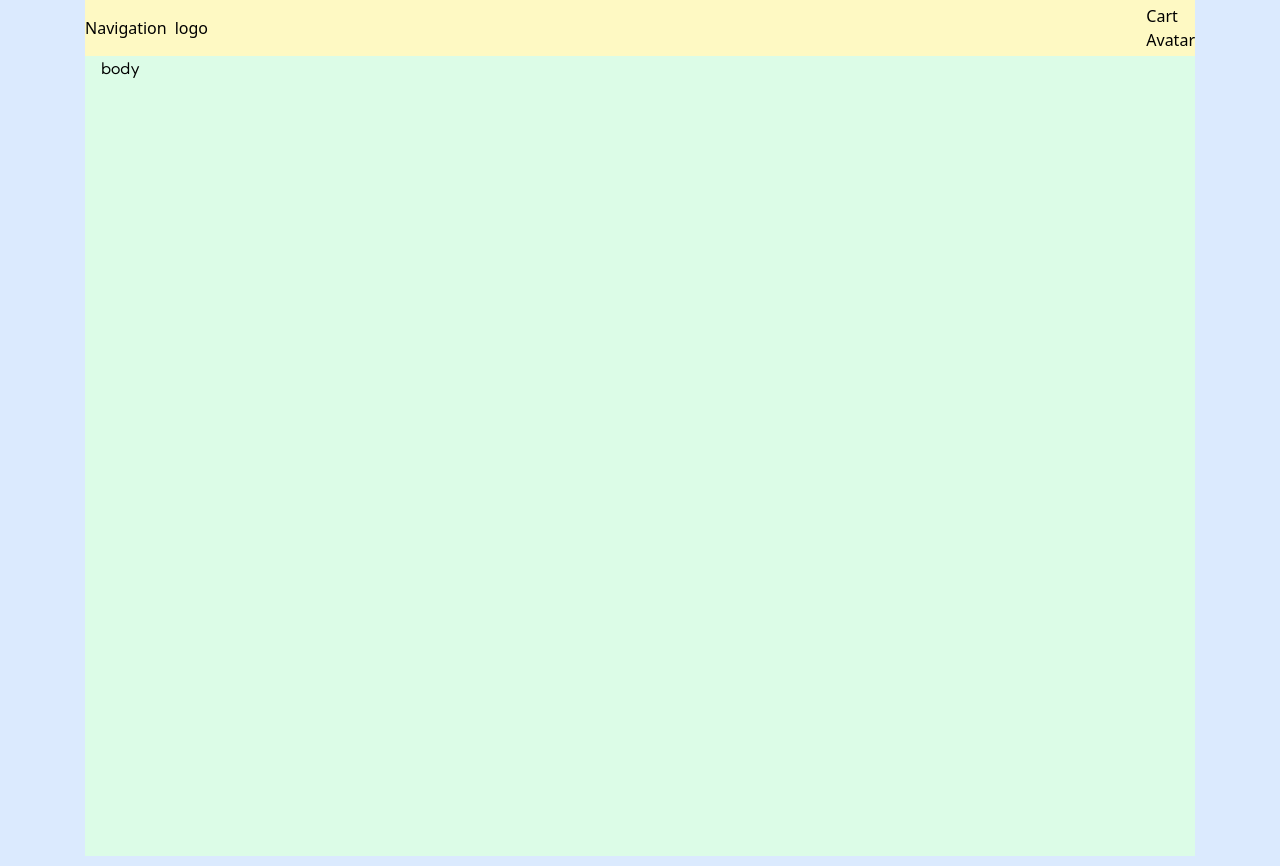
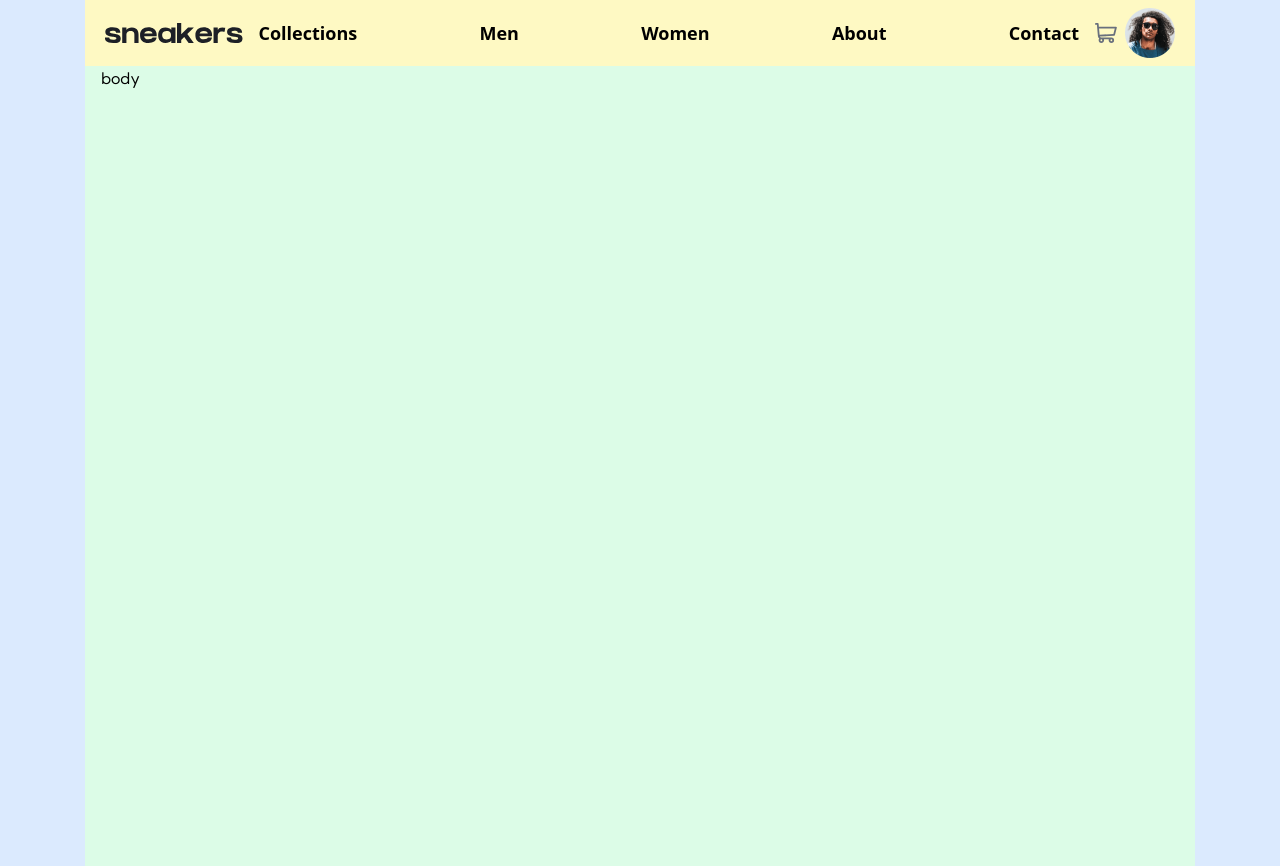
Before and after one commit to DeyanTopalov/e-commerce-product-page, a Next.js app: page / in a window 1280 px wide. Built offline with nearby package versions, Linux system fonts and the light colour scheme.

Commit message:
hamburger menu updates

```diff
--- a/app/layout.jsx
+++ b/app/layout.jsx
@@ -25,5 +25,3 @@ export default function RootLayout({ children }) {
     </html>
   );
 }
-
-// grid h-svh w-svw grid-cols-1 place-items-center bg-blue-100 md:h-screen md:w-full
--- a/app/page.jsx
+++ b/app/page.jsx
@@ -1,5 +1,13 @@
 import Image from "next/image";
+import Navigation from "@components/navigation";
 
 export default function Home() {
-  return <div>body</div>;
+  return (
+    <div>
+      body
+      {/* <header className="sticky top-0 w-full bg-yellow-100 md:max-w-[69.375rem]">
+        <Navigation />
+      </header> */}
+    </div>
+  );
 }
--- /dev/null
+++ b/components/hamburger_button.jsx
@@ -0,0 +1,11 @@
+import { IconMenu, IconClose } from "./ui/icons";
+
+const HamburgerButton = ({ isOpen, toggleMenu, className }) => {
+  return (
+    <button onClick={toggleMenu} className={className}>
+      {isOpen ? <IconClose /> : <IconMenu />}
+    </button>
+  );
+};
+
+export default HamburgerButton;
--- /dev/null
+++ b/components/hamburger_menu.jsx
@@ -0,0 +1,62 @@
+// import Link from "next/link";
+// import { links } from "@lib/utils";
+import NavLinks from "./nav_links";
+import { useEffect, useRef } from "react";
+import { useWindowWidth } from "@lib/hooks";
+
+const HamburgerMenu = ({ isOpen, toggleMenu }) => {
+  //   const mobileView = window.innerWidth <= 768;
+
+  const width = useWindowWidth();
+  const mobileView = width <= 768;
+  //   const mobileView = width !== undefined || (width > 0 && width <= 768);
+
+  const menuRef = useRef(null);
+
+  const handleClickOutside = (event) => {
+    if (isOpen && menuRef.current && !menuRef.current.contains(event.target)) {
+      toggleMenu();
+    }
+  };
+
+  useEffect(() => {
+    // Add click event listener on document
+    document.addEventListener("click", handleClickOutside);
+
+    // Remove listener on cleanup
+    return () => document.removeEventListener("click", handleClickOutside);
+  }, [isOpen]); // Re-run useEffect on isOpen change
+
+  return (
+    <>
+      {mobileView ? (
+        <nav
+          ref={menuRef}
+          className={`${isOpen ? "inset-y-0 left-0 " : "invisible inset-y-0 -left-full"} absolute z-0 h-screen w-[66.6%] bg-white  transition-all duration-300 ease-in-out`}
+          onClick={handleClickOutside}
+        >
+          <NavLinks className="z-10 flex flex-col gap-5 bg-inherit px-6 pt-[5.75rem] " />
+        </nav>
+      ) : (
+        <nav className="flex grow">
+          <NavLinks className="flex grow items-center justify-between" />
+        </nav>
+      )}
+    </>
+  );
+};
+
+export default HamburgerMenu;
+
+//   <ul className="z-10 bg-inherit px-6 pt-[5.75rem]">
+//     {links.map((link) => (
+//       <li key={link.text}>
+//         <Link
+//           href={link.href}
+//           className="z-10 text-lg font-bold text-black hover:cursor-pointer hover:text-clr-orange-dark"
+//         >
+//           {link.text}
+//         </Link>
+//       </li>
+//     ))}
+//   </ul>;
--- /dev/null
+++ b/components/nav_links.jsx
@@ -0,0 +1,23 @@
+import Link from "next/link";
+import { links } from "@lib/utils";
+
+const NavLinks = ({ className }) => {
+  return (
+    <ul className={className}>
+      {links.map((link) => (
+        <li key={link.text}>
+          <Link
+            href={link.href}
+            className="z-10 text-lg font-bold text-black hover:cursor-pointer hover:text-clr-orange-dark"
+          >
+            {link.text}
+          </Link>
+        </li>
+      ))}
+    </ul>
+  );
+};
+
+export default NavLinks;
+
+// Fix the Li styles so can be changed for the desktop view text colors etc..
--- a/components/navigation.jsx
+++ b/components/navigation.jsx
@@ -1,15 +1,32 @@
+"use client";
+
+import HamburgerMenu from "./hamburger_menu";
+import HamburgerButton from "./hamburger_button";
+import { IconCart, Avatar, Logo } from "./ui/icons";
+import { useState } from "react";
+
 const Navigation = () => {
+  const [isOpen, setIsOpen] = useState(false);
+
+  const toggleMenu = () => {
+    setIsOpen(!isOpen);
+  };
+
   return (
-    <div className="flex h-6 items-center justify-between px-6 py-5 md:h-[3.125rem] md:px-0 md:py-7">
-      <div className="flex gap-2">
-        <nav>Navigation</nav>
-        <div>logo</div>
+    <section className="flex items-center justify-between gap-4 px-5 py-2">
+      <HamburgerButton
+        isOpen={isOpen}
+        toggleMenu={toggleMenu}
+        className="z-10 block  md:hidden"
+      />
+      <Logo className="sm:flex sm:grow" />
+      <HamburgerMenu isOpen={isOpen} toggleMenu={toggleMenu} />
+
+      <div className="flex items-center gap-2">
+        <IconCart />
+        <Avatar />
       </div>
-      <div>
-        <div>Cart</div>
-        <div>Avatar</div>
-      </div>
-    </div>
+    </section>
   );
 };
 
--- a/components/ui/icons.jsx
+++ b/components/ui/icons.jsx
@@ -19,7 +19,7 @@ export const IconClose = () => {
       width={13.44}
       height={13.44}
       alt="menu close icon"
-      className=""
+      className=" transition-all duration-1000 ease-in-out"
     />
   );
 };
@@ -31,7 +31,7 @@ export const IconMenu = () => {
       width={16}
       height={15}
       alt="menu icon"
-      className=""
+      className=" transition-all duration-1000 ease-in-out"
     />
   );
 };
@@ -134,3 +134,15 @@ export const Avatar = () => {
     </>
   );
 };
+
+export const Logo = () => {
+  return (
+    <Image
+      src="/logo.svg"
+      width={137.5}
+      height={20}
+      alt="logo img"
+      className=""
+    />
+  );
+};
--- /dev/null
+++ b/lib/hooks.js
@@ -0,0 +1,46 @@
+import { useState, useEffect, useRef } from "react";
+
+export const useHamburgerMenu = () => {
+  const [isOpen, setIsOpen] = useState(false);
+  const menuRef = useRef(null);
+
+  const toggleMenu = () => {
+    console.log("Toggling Menu");
+    setIsOpen(!isOpen);
+  };
+
+  const handleOutsideClick = (event) => {
+    if (isOpen && menuRef.current && !menuRef.current.contains(event.target)) {
+      setIsOpen(false);
+    }
+  };
+
+  useEffect(() => {
+    console.log("useEffect triggered, isOpen:", isOpen);
+    const clickAwayListener = document.addEventListener(
+      "click",
+      handleOutsideClick,
+    );
+    return () => document.removeEventListener("click", clickAwayListener);
+  }, [isOpen]);
+  return { isOpen, toggleMenu, menuRef };
+};
+
+export const useWindowWidth = () => {
+  const [width, setWidth] = useState(0);
+
+  useEffect(() => {
+    const handleResize = () => {
+      setWidth(window.innerWidth);
+    };
+
+    window.addEventListener("resize", handleResize);
+
+    // Simulate resize event on mount
+    window.dispatchEvent(new Event("resize"));
+
+    return () => window.removeEventListener("resize", handleResize);
+  }, []);
+
+  return width;
+};
--- /dev/null
+++ b/lib/utils.js
@@ -0,0 +1,7 @@
+export const links = [
+  { href: "#", text: "Collections" },
+  { href: "#", text: "Men" },
+  { href: "#", text: "Women" },
+  { href: "#", text: "About" },
+  { href: "#", text: "Contact" },
+];
```
